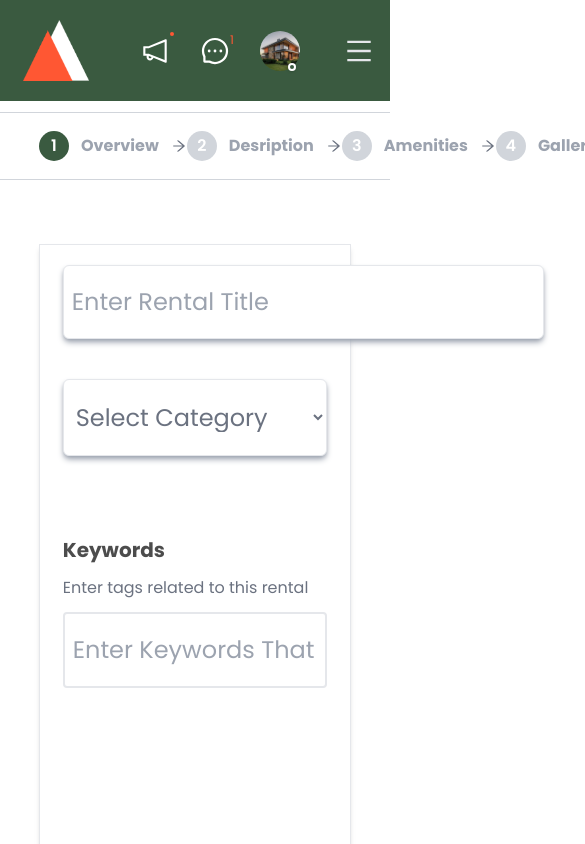
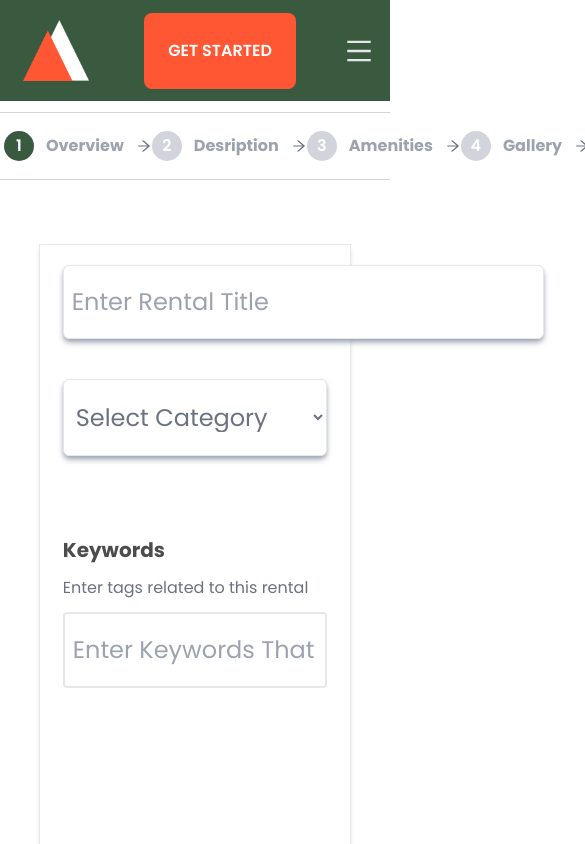
Before and after one commit to kuipid01/Renatals, a React (Vite) app: page /user/12/rental/new in a window 390 px wide. Shown: the top 844 px of the page, 585 px wide, since content can reach past the window. Built offline with nearby package versions, Linux system fonts and the light colour scheme.

Commit message:
test login

```diff
--- a/src/components/Navbar.jsx
+++ b/src/components/Navbar.jsx
@@ -9,7 +9,7 @@ import {
 } from "react-icons/ai";
 const Navbar = () => {
   const [navTrans, setnavTrans] = useState(true);
-  const [userOnline, setuserOnline] = useState(true);
+  const [userOnline, setuserOnline] = useState(false);
   const [dropDown, setdropDown] = useState(false);
   const [mobile, setMobile] = useState(false);
   useEffect(() => {
--- a/src/pages/NewGig.jsx
+++ b/src/pages/NewGig.jsx
@@ -39,7 +39,7 @@ const NewGig = () => {
   console.log(active);
   return (
     <div className="pt-[7rem]">
-      <ul className="w-full flex justify-evenly border-y border-gray-300 px-[10%] py-3 mx-auto ">
+      <ul className="w-full flex justify-evenly border-y border-gray-300 px-1 md:px-[10%] py-3 mx-auto ">
         <li className="flex gap-3 items-center font-semibold ">
           <div
             className={`w-[30px] h-[30px] grid place-content-center text-white ${
```
